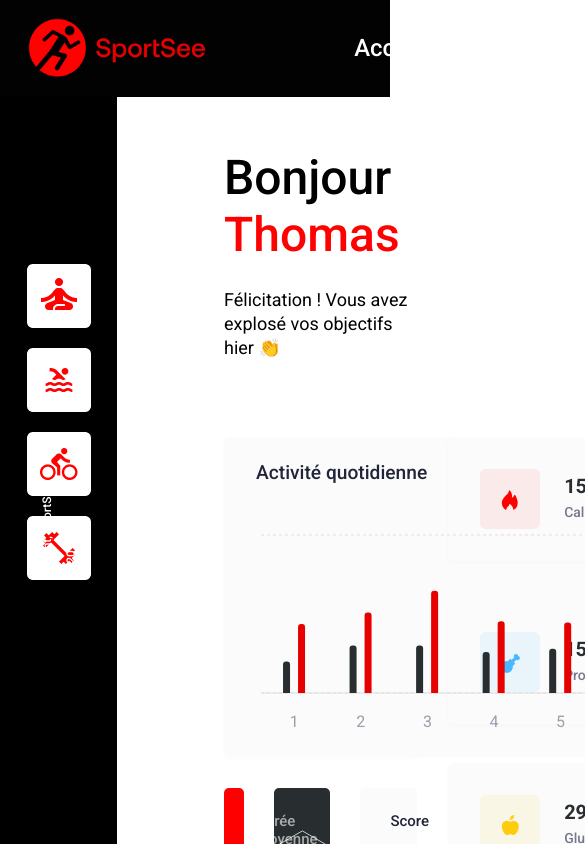
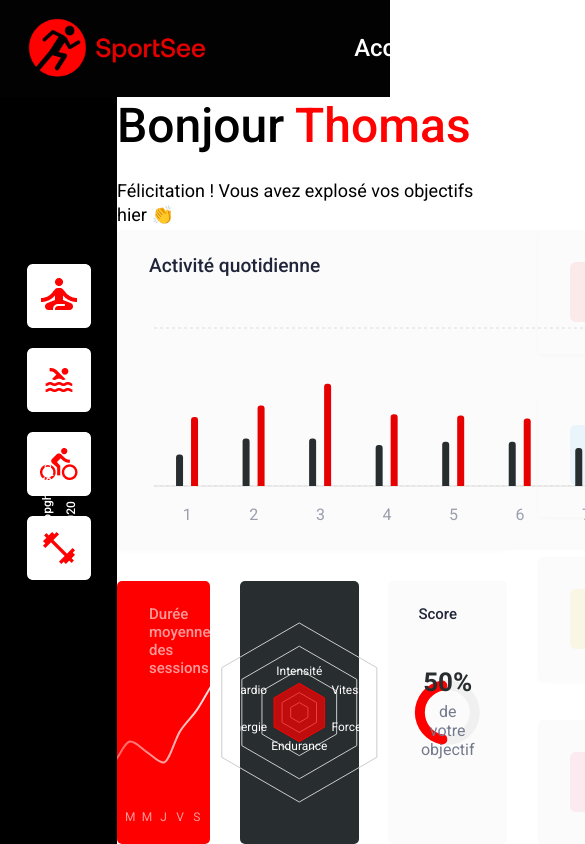
Before and after one commit to NikXpro/sportsee, a React (Vite) app: page / in a window 390 px wide. Shown: the top 844 px of the page, 585 px wide, since content can reach past the window. Built offline with nearby package versions, Linux system fonts and the light colour scheme.

Commit message:
style(Profile): update layout styles for profile page - adjust max-width and max-height for responsive design - use justify-content for better alignment - set height to 100% for full coverage

```diff
--- a/src/pages/Profile/Profile.scss
+++ b/src/pages/Profile/Profile.scss
@@ -2,9 +2,12 @@
   display: flex;
   flex-direction: column;
   align-items: center;
-  padding: 3.25rem 5.62rem 5.37rem 6.69rem;
+  max-width: 70.375rem;
+  justify-content: space-between;
+
+  max-height: 48.6875rem;
   width: 100%;
-  gap: 4.81rem;
+  height: 100%;
 
   .profile-header {
     display: flex;
```
